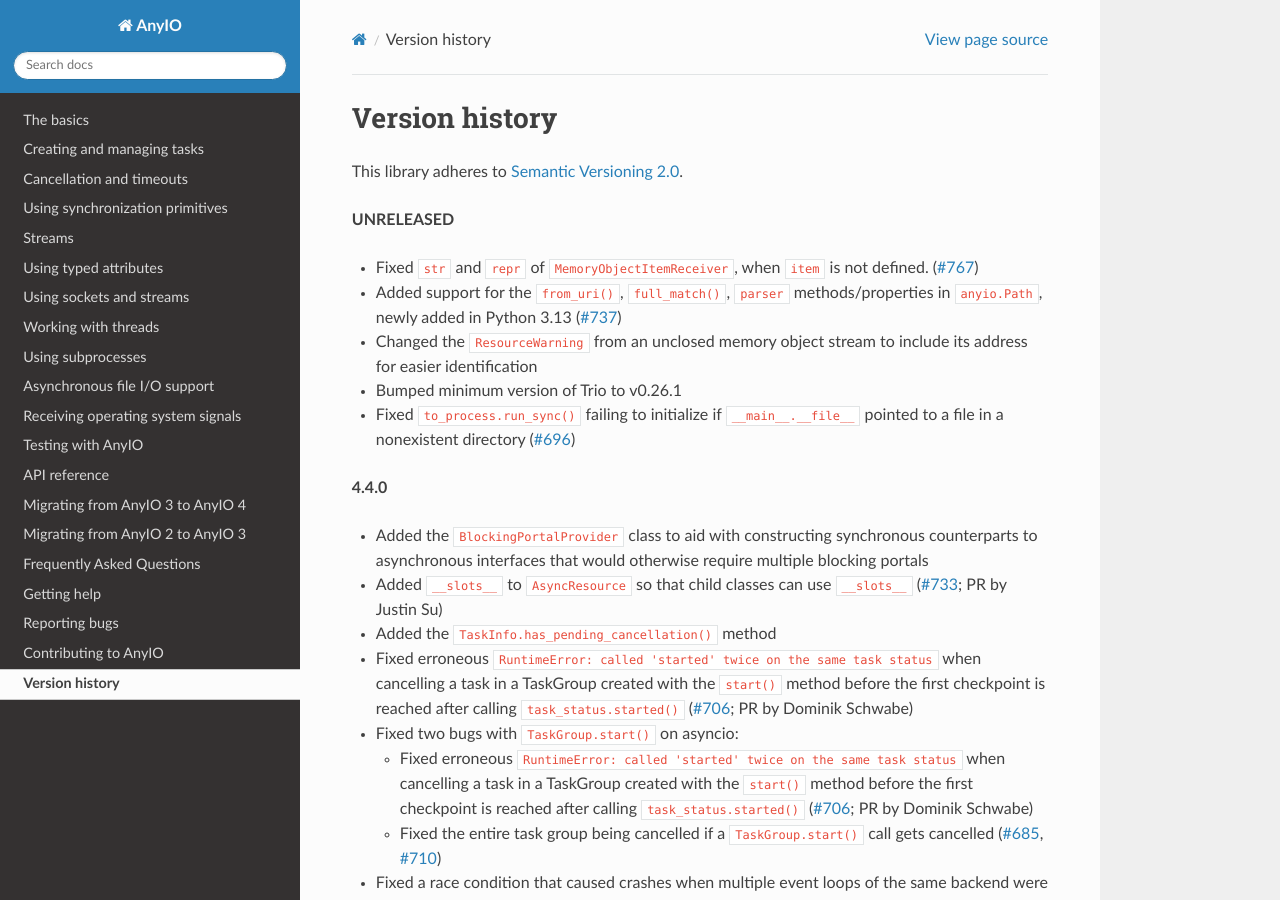
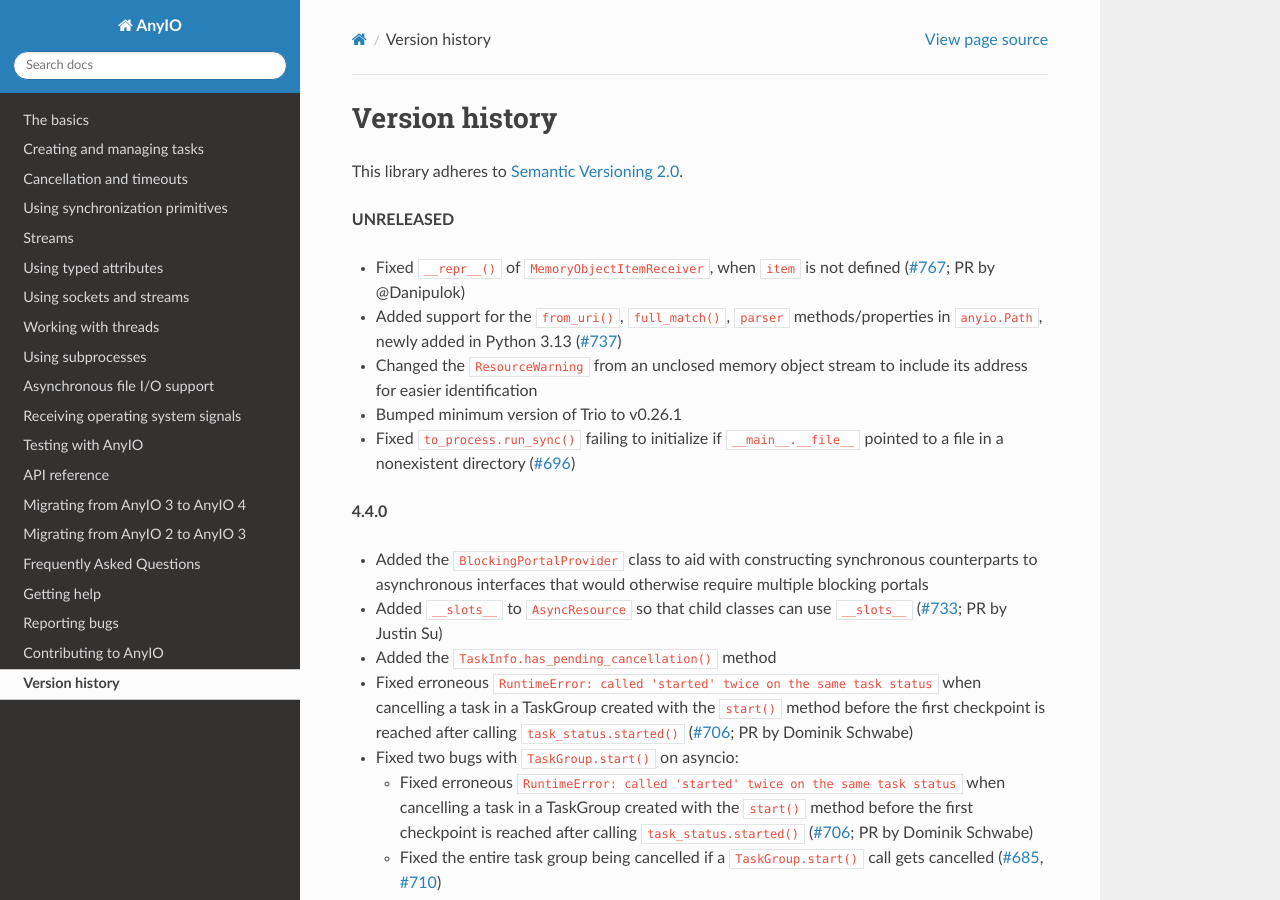
Before and after one commit to agronholm/anyio, a Sphinx documentation site: the page built from docs/versionhistory.rst, in a window 1280 px wide and 900 px high. Built offline with Sphinx 7.4.7 and the Read the Docs theme 2.0.0, drawn with Linux system fonts in a browser that asks for light colours; the version number could not be read and is left out.

Commit message:
Update docs/versionhistory.rst
Co-authored-by: Alex Grönholm <alex.gronholm@nextday.fi>

```diff
--- a/docs/versionhistory.rst
+++ b/docs/versionhistory.rst
@@ -5,8 +5,8 @@
 
 **UNRELEASED**
 
-- Fixed ``str`` and ``repr`` of ``MemoryObjectItemReceiver``, when ``item`` is not defined.
-  (`#767 <https://github.com/agronholm/anyio/pulls/767>`_)
+- Fixed ``__repr__()`` of ``MemoryObjectItemReceiver``, when ``item`` is not defined
+  (`#767 <https://github.com/agronholm/anyio/pulls/767>`_; PR by @Danipulok)
 - Added support for the ``from_uri()``, ``full_match()``, ``parser`` methods/properties
   in ``anyio.Path``, newly added in Python 3.13
   (`#737 <https://github.com/agronholm/anyio/issues/737>`_)
```
